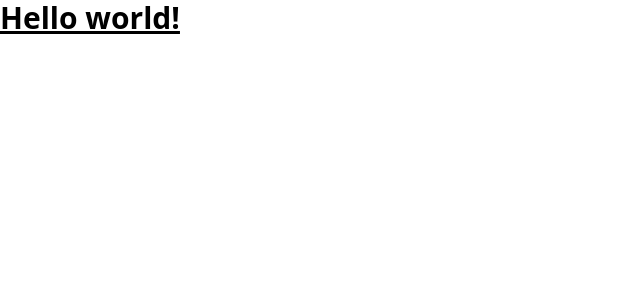
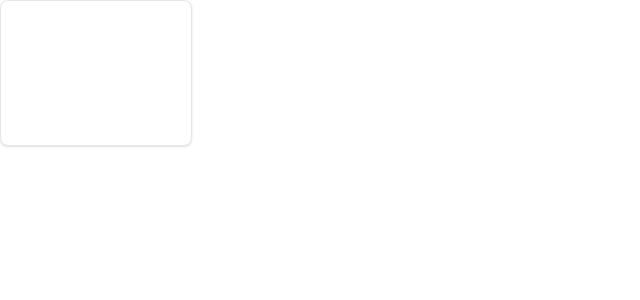
Before and after one commit to CjordanIII/scatterbrain, a React (Vite) app: page /home in a window 1280 px wide. Shown: the top 300 px of the page, without its empty margins (0-640 px from the left). Built offline with nearby package versions, Linux system fonts and the light colour scheme.

Commit message:
add move square

```diff
--- a/package.json
+++ b/package.json
@@ -12,7 +12,9 @@
   "dependencies": {
     "framer-motion": "^11.3.8",
     "react": "^18.3.1",
-    "react-dom": "^18.3.1"
+    "react-dom": "^18.3.1",
+    "react-router": "^6.25.1",
+    "react-router-dom": "^6.25.1"
   },
   "devDependencies": {
     "@types/react": "^18.3.3",
--- a/src/App.jsx
+++ b/src/App.jsx
@@ -1,7 +1,13 @@
+import { Route, Routes } from "react-router-dom";
+import Landing from "./pages/Landing";
+import Main from "./pages/Main";
 function App() {
   return (
     <>
-      <h1 className="text-3xl font-bold underline ">Hello world!</h1>
+      <Routes>
+        <Route path="/home" element={<Main />} />
+        <Route path="/" element={<Landing />} />
+      </Routes>
     </>
   );
 }
--- /dev/null
+++ b/src/components/moveable/Moveable.jsx
@@ -0,0 +1,26 @@
+import { motion } from "framer-motion";
+import Square from "./Square";
+
+const Moveable = () => {
+  const y = screen.width - 1000;
+  const x = screen.height + 300;
+  console.log(y);
+  return (
+    <div>
+      <motion.div
+        className="overflow-hidden w-screen h-screen "
+        drag
+        dragConstraints={{
+          top: 0,
+          right: x,
+          bottom: y,
+          left: 0,
+        }}
+      >
+        <Square />
+      </motion.div>
+    </div>
+  );
+};
+
+export default Moveable;
--- /dev/null
+++ b/src/components/moveable/Square.jsx
@@ -0,0 +1,11 @@
+const Square = () => {
+  return (
+    <div>
+      <div className="max-w-48 max-h-48 bg-white border border-gray-200  rounded-lg shadow dark:bg-gray-800 dark:border-gray-700 ">
+        <div className="pb-12 pt-24"></div>
+      </div>
+    </div>
+  );
+};
+
+export default Square;
--- a/src/main.jsx
+++ b/src/main.jsx
@@ -1,10 +1,13 @@
 import React from "react";
 import ReactDOM from "react-dom/client";
+import { BrowserRouter } from "react-router-dom";
 import App from "./App.jsx";
 import "./index.css";
 
 ReactDOM.createRoot(document.getElementById("root")).render(
   <React.StrictMode>
-    <App />
+    <BrowserRouter>
+      <App />
+    </BrowserRouter>
   </React.StrictMode>
 );
--- /dev/null
+++ b/src/pages/Landing.jsx
@@ -0,0 +1,12 @@
+import { Link } from "react-router-dom";
+
+const Landing = () => {
+  return (
+    <div>
+      <p>Landing</p>
+      <Link to="/home">Main link </Link>
+    </div>
+  );
+};
+
+export default Landing;
--- /dev/null
+++ b/src/pages/Main.jsx
@@ -0,0 +1,11 @@
+import Moveable from "../components/moveable/Moveable";
+
+const Main = () => {
+  return (
+    <div className="overflow-hidden">
+      <Moveable />
+    </div>
+  );
+};
+
+export default Main;
```
Also changed, not shown: 1 other file (tests, documents, lock files or other folders).
